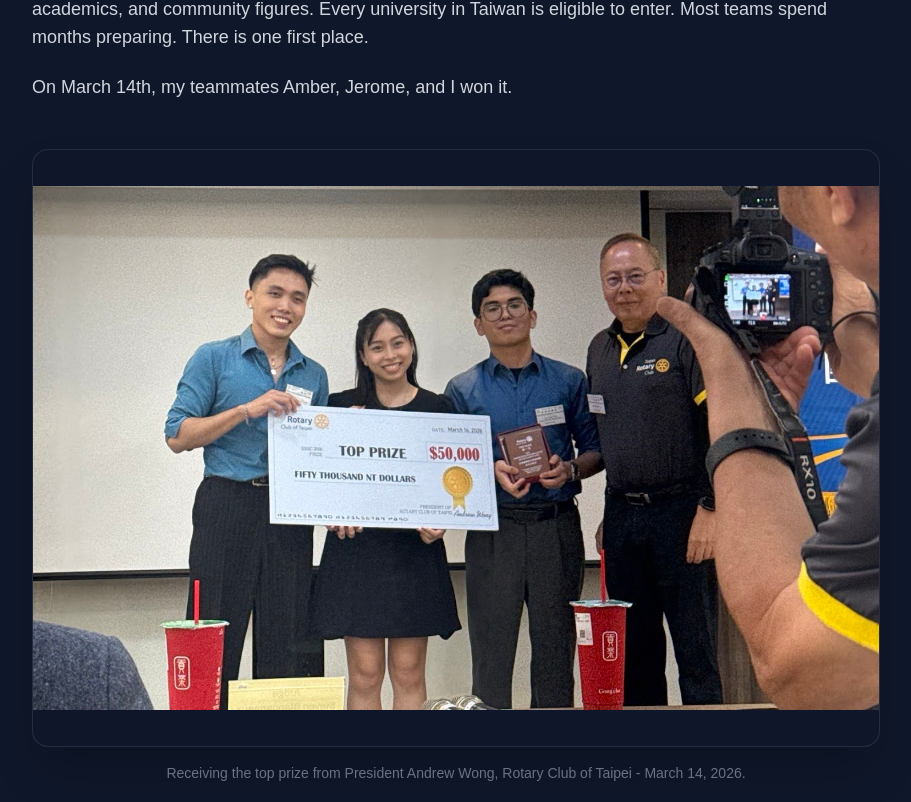
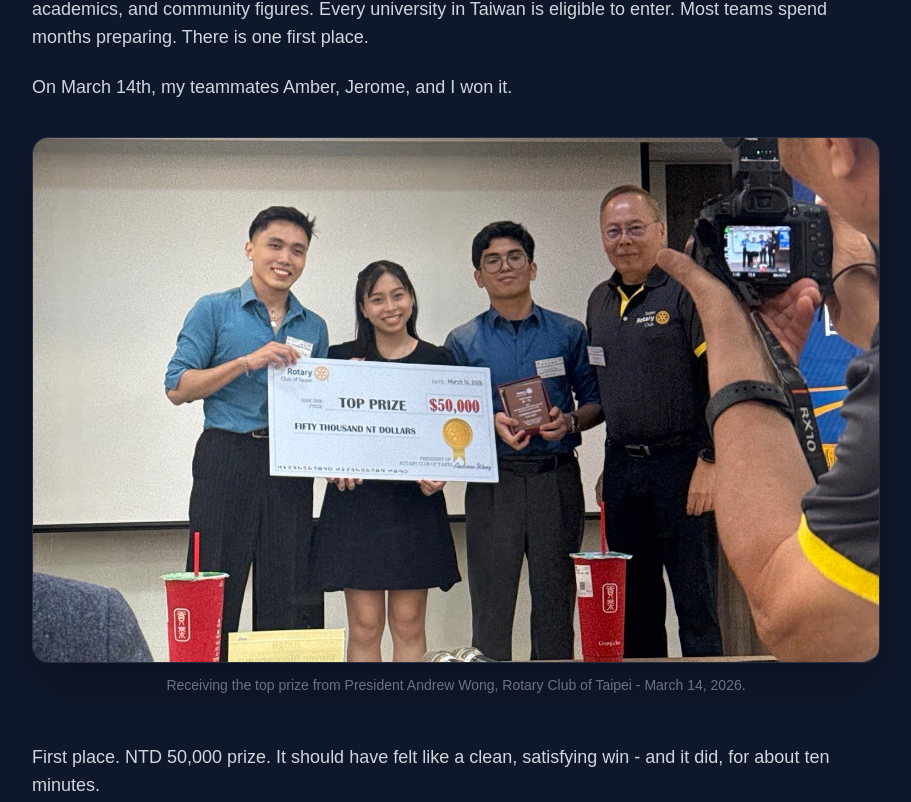
Before and after one commit to mendresvon/von-portfolio-v2, a Next.js app: page /blog/safetylink-essc-win in a window 1280 px wide. Shown: the part 818-1620 px from the top of the page, without its empty margins (184-1095 px from the left). Built offline with nearby package versions, Linux system fonts and the light colour scheme.

Commit message:
fix(blog): remove all image padding and polish caption spacing

```diff
--- a/src/components/blog_post_client.tsx
+++ b/src/components/blog_post_client.tsx
@@ -27,14 +27,12 @@ export default function BlogPostClient({ initialPosts }: { initialPosts: Record<
 
   const components = {
     img: (props: { src?: string; alt?: string }) => (
-      <div className="my-12 rounded-2xl overflow-hidden border border-white/10 shadow-2xl bg-gray-900/20">
-        <img
-          src={props.src || ""}
-          alt={props.alt || ""}
-          className="w-full h-auto block"
-          loading="lazy"
-        />
-      </div>
+      <img
+        src={props.src || ""}
+        alt={props.alt || ""}
+        className="w-full h-auto rounded-2xl border border-white/10 shadow-2xl my-10 block"
+        loading="lazy"
+      />
     ),
   };
 
@@ -83,7 +81,7 @@ export default function BlogPostClient({ initialPosts }: { initialPosts: Record<
       <div className="prose prose-invert prose-teal max-w-none
         prose-headings:text-white prose-p:text-gray-300 prose-p:text-lg
         prose-a:text-teal-400 prose-strong:text-white
-        prose-em:block prose-em:text-center prose-em:text-sm prose-em:text-gray-500 prose-em:not-italic prose-em:-mt-8 prose-em:mb-12
+        prose-em:block prose-em:text-center prose-em:text-sm prose-em:text-gray-500 prose-em:not-italic prose-em:-mt-6 prose-em:mb-12
         border-t border-white/5 pt-16">
         <MDXRemote {...post.content} components={components} />
       </div>
```
